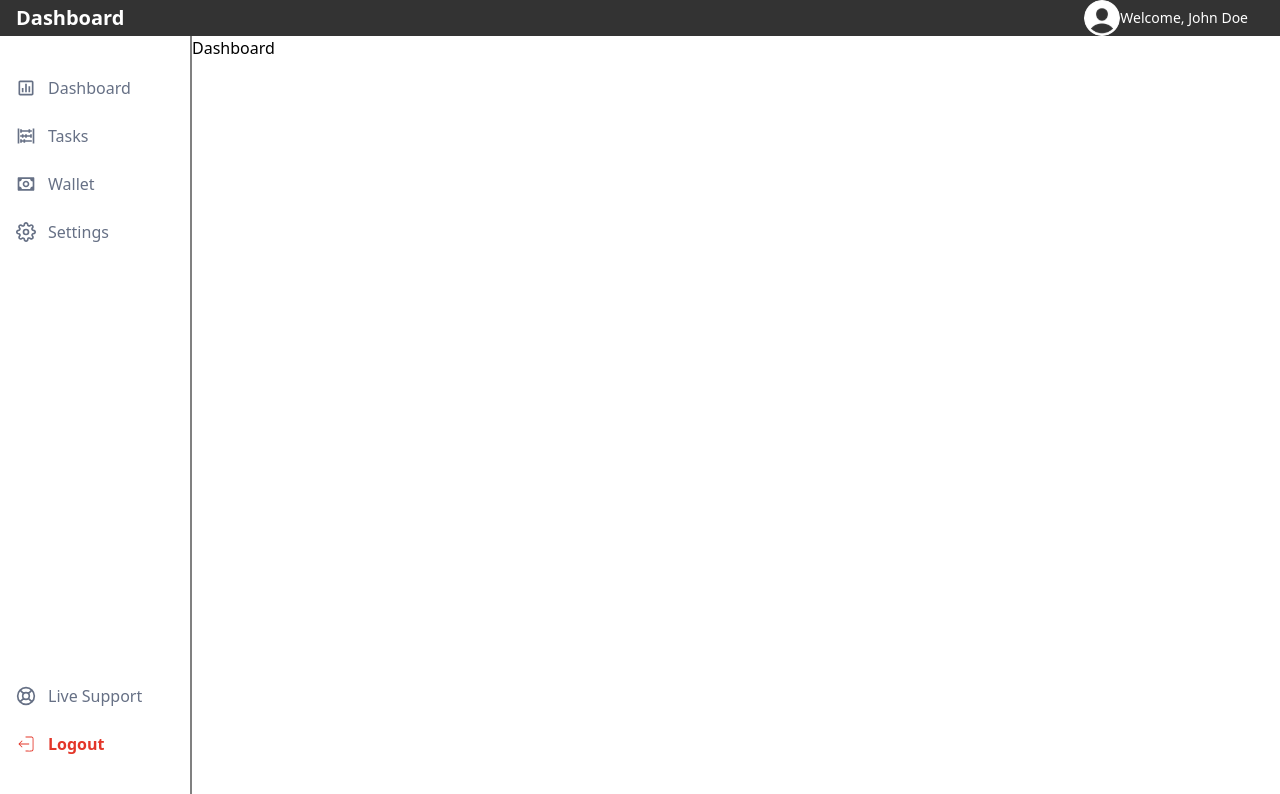
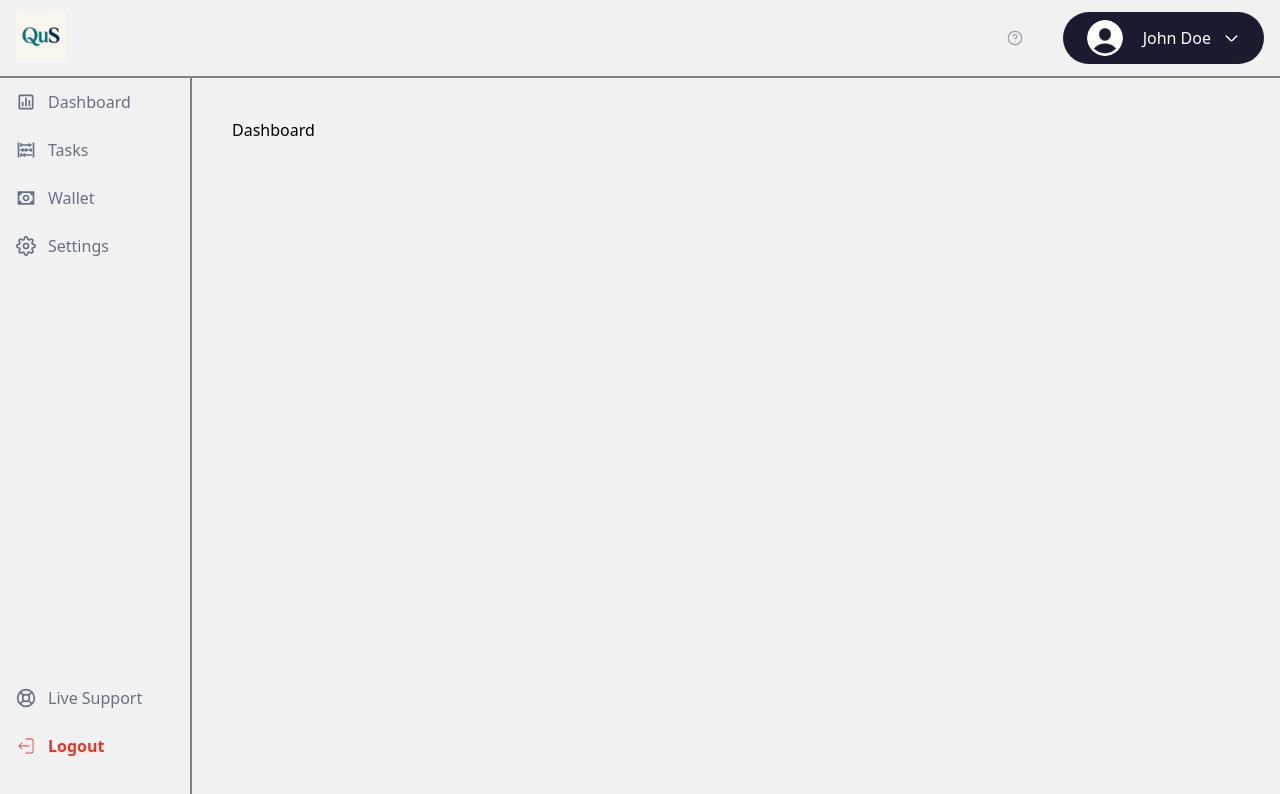
Before and after one commit to Frokesy/qus, a React (Vite) app: page / in a window 1280 px wide. Shown: the top 794 px of the page. Built offline with nearby package versions, Linux system fonts and the light colour scheme.

Commit message:
crafted dashboard barebones

```diff
--- a/src/components/containers/MainContainer.tsx
+++ b/src/components/containers/MainContainer.tsx
@@ -7,11 +7,11 @@ interface MainContainerProps {
 
 const MainContainer = ({ children }: MainContainerProps) => {
   return (
-    <div>
+    <div className="bg-[#f1f1f1]">
       <Topbar />
       <div className="flex h-screen">
         <Sidebar />
-        <div className="w-[85%]">{children}</div>
+        <div className="w-[85%] p-10">{children}</div>
       </div>
     </div>
   );
--- a/src/components/sections/dashboard/Sidebar.tsx
+++ b/src/components/sections/dashboard/Sidebar.tsx
@@ -9,7 +9,7 @@ import {
 
 const Sidebar = () => {
   return (
-    <div className="w-[15%] flex flex-col justify-between border-r-2 border-[#808080] text-[#667085] pt-10 h-[95vh]">
+    <div className="w-[15%] flex flex-col justify-between border-r-2 border-[#808080] text-[#667085] pt-3 h-[95vh]">
       <div className="space-y-6">
         <div className="flex items-center space-x-3  px-4">
           <DashboardIcon />
@@ -29,7 +29,7 @@ const Sidebar = () => {
         </div>
       </div>
 
-      <div className="space-y-6 pb-10">
+      <div className="space-y-6 pb-20">
         <div className="flex items-center space-x-3  px-4">
           <SupportIcon />
           <span>Live Support</span>
--- a/src/components/sections/dashboard/Topbar.tsx
+++ b/src/components/sections/dashboard/Topbar.tsx
@@ -1,14 +1,16 @@
-import { Avatar } from "../../svgs/Icons";
+import { Avatar, CaretDown, HelpIcon } from "../../svgs/Icons";
 
 const Topbar = () => {
   return (
-    <div className="w-full h-[10%] bg-[#333333] flex justify-between items-center px-4">
-      <span className="text-white text-xl font-bold">Dashboard</span>
-      <div className="flex items-center">
-        <Avatar />
-        <span className="text-white text-sm font-medium mr-4">
-          Welcome, John Doe
-        </span>
+    <div className="w-[100%] py-3 flex justify-between px-4 border-b-2 border-[#808080]">
+      <img src="/assets/logo.png" alt="logo" className="w-[50px] h-[50px]" />
+      <div className="flex items-center space-x-10">
+        <HelpIcon />
+        <div className="flex items-center space-x-3 bg-[#1B1B2F] text-[#fff] py-2 px-6 rounded-full">
+          <Avatar />
+          <span className="ml-2">John Doe</span>
+          <CaretDown />
+        </div>
       </div>
     </div>
   );
```
